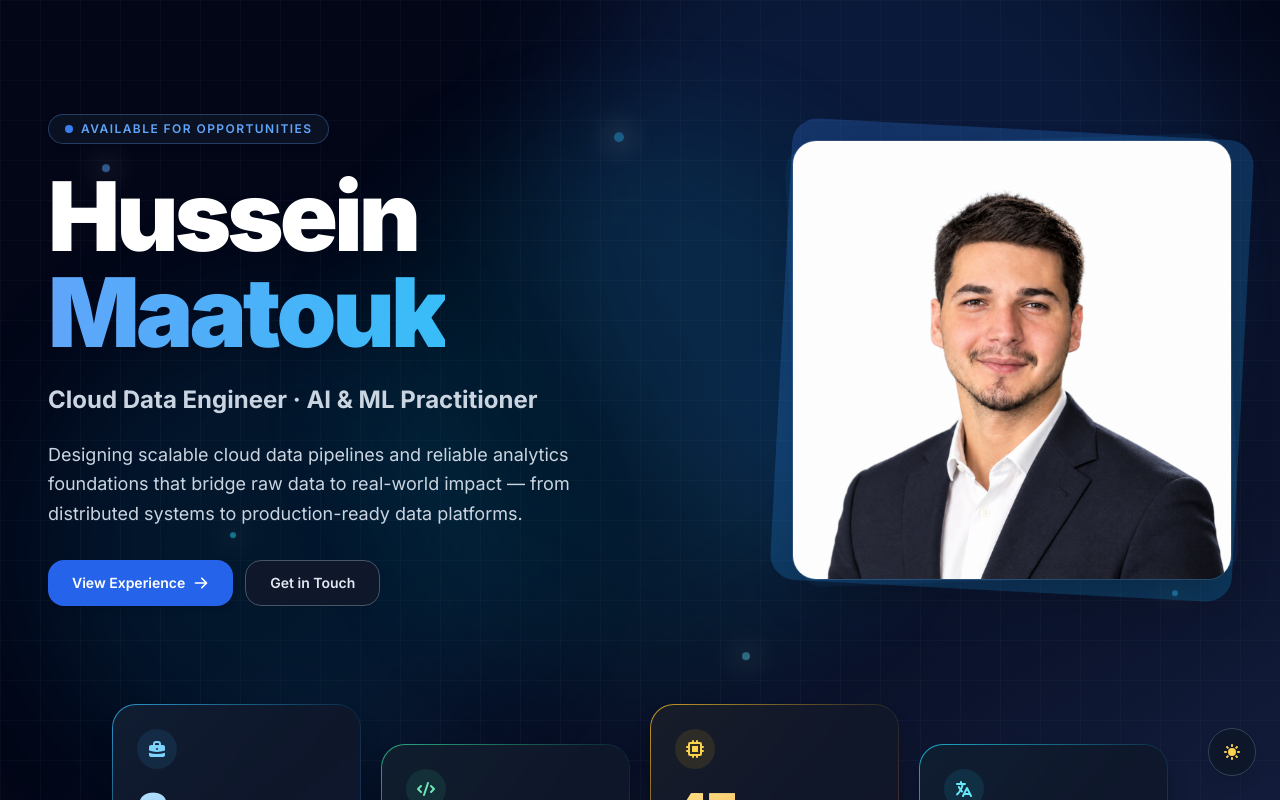
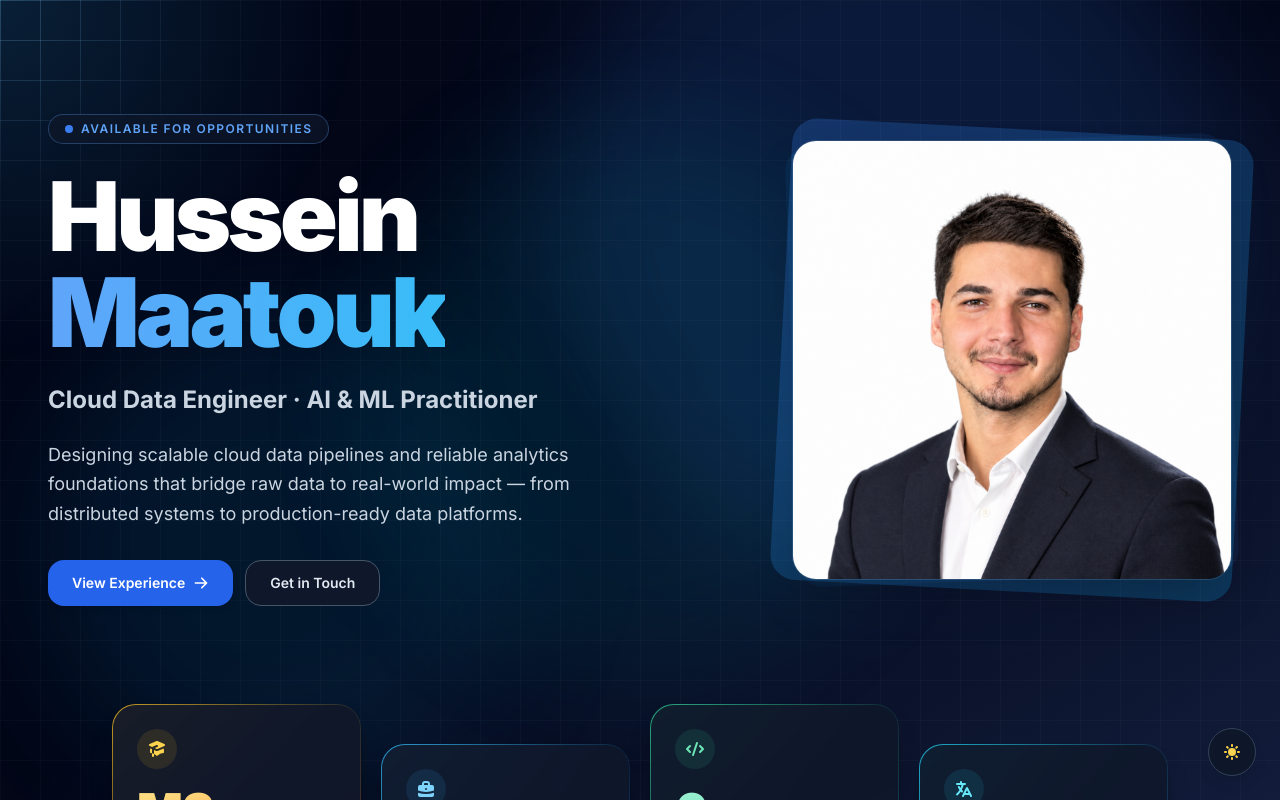
Before and after one commit to hussein320/portofolio, a Next.js app in the folder hussein-maatouk-portfolio/: page / in a window 1280 px wide. Both pictures are taken after a click on the button "Switch to dark theme". Shown: the top 800 px of the page. Built offline with nearby package versions, Linux system fonts and the light colour scheme; a web font is replaced by a local one.

Commit message:
try animation in the home section

```diff
--- a/hussein-maatouk-portfolio/src/app/globals.css
+++ b/hussein-maatouk-portfolio/src/app/globals.css
@@ -505,6 +505,29 @@
       linear-gradient(90deg, rgba(148, 163, 184, 0.08) 1px, transparent 1px);
   }
 
+  .spotlight-glow {
+    background: radial-gradient(600px circle at var(--x, 50%) var(--y, 40%), rgba(37, 99, 235, 0.1), transparent 60%);
+  }
+
+  .dark .spotlight-glow {
+    background: radial-gradient(600px circle at var(--x, 50%) var(--y, 40%), rgba(56, 189, 248, 0.14), transparent 60%);
+  }
+
+  .spotlight-grid {
+    background-image:
+      linear-gradient(rgba(37, 99, 235, 0.22) 1px, transparent 1px),
+      linear-gradient(90deg, rgba(37, 99, 235, 0.22) 1px, transparent 1px);
+    background-size: 40px 40px;
+    -webkit-mask-image: radial-gradient(260px circle at var(--x, 50%) var(--y, 40%), #000, transparent 75%);
+    mask-image: radial-gradient(260px circle at var(--x, 50%) var(--y, 40%), #000, transparent 75%);
+  }
+
+  .dark .spotlight-grid {
+    background-image:
+      linear-gradient(rgba(125, 211, 252, 0.22) 1px, transparent 1px),
+      linear-gradient(90deg, rgba(125, 211, 252, 0.22) 1px, transparent 1px);
+  }
+
   .bg-dots {
     background-image: radial-gradient(circle, rgba(37, 99, 235, 0.12) 1px, transparent 1px);
     background-size: 24px 24px;
--- a/hussein-maatouk-portfolio/src/app/page.tsx
+++ b/hussein-maatouk-portfolio/src/app/page.tsx
@@ -2,6 +2,7 @@ import Image from "next/image";
 import Link from "next/link";
 import SectionLabel from "@/components/SectionLabel";
 import TimelineItem from "@/components/TimelineItem";
+import HeroSpotlight from "@/components/HeroSpotlight";
 import { experience } from "@/data/experience";
 import { education } from "@/data/education";
 import projects from "@/data/projects";
@@ -10,16 +11,12 @@ import profileData from "@/data/profile";
 import { cn } from "@/lib/utils";
 import type { ProjectEntry } from "@/types/profile";
 import type { IconType } from "react-icons";
-import { HiBriefcase, HiChip, HiCode, HiTranslate } from "react-icons/hi";
+import { HiAcademicCap, HiBriefcase, HiCode, HiTranslate } from "react-icons/hi";
 
 const careerStart = new Date("2023-04-01");
 const yearsOfExperience = Math.floor((Date.now() - careerStart.getTime()) / (365.25 * 24 * 3600 * 1000));
 
 const liveProjects = projects.filter((p) => p.links?.length).length;
-
-const techStack = Array.from(
-  new Set(skillCategories.filter((c) => c.id !== "soft-skills").flatMap((c) => c.skills.map((sk) => sk.name)))
-);
 
 type SnapshotStat = {
   value: string;
@@ -31,6 +28,19 @@ type SnapshotStat = {
 };
 
 const snapshotStats: SnapshotStat[] = [
+  {
+    value: "MSc",
+    label: "Data Science & Artificial Intelligence",
+    sub: "University of Genoa",
+    Icon: HiAcademicCap,
+    accent: {
+      border: "from-amber-400/80 via-amber-400/10 to-orange-500/40",
+      icon: "bg-amber-100 text-amber-600 dark:bg-amber-400/10 dark:text-amber-300",
+      number: "from-amber-500 to-orange-600 dark:from-amber-200 dark:to-orange-400",
+      glow: "hover:shadow-amber-500/25",
+      watermark: "text-amber-500",
+    },
+  },
   {
     value: `${yearsOfExperience}+`,
     label: "Years in Data Engineering",
@@ -58,19 +68,6 @@ const snapshotStats: SnapshotStat[] = [
     },
   },
   {
-    value: `${techStack.length}+`,
-    label: "Cloud, Data & AI Skills",
-    sub: "GCP · BigQuery · Airflow · dbt · Kafka · PySpark",
-    Icon: HiChip,
-    accent: {
-      border: "from-amber-400/80 via-amber-400/10 to-orange-500/40",
-      icon: "bg-amber-100 text-amber-600 dark:bg-amber-400/10 dark:text-amber-300",
-      number: "from-amber-500 to-orange-600 dark:from-amber-200 dark:to-orange-400",
-      glow: "hover:shadow-amber-500/25",
-      watermark: "text-amber-500",
-    },
-  },
-  {
     value: String(languages.length),
     label: "Languages Spoken",
     Icon: HiTranslate,
@@ -83,15 +80,6 @@ const snapshotStats: SnapshotStat[] = [
       watermark: "text-cyan-500",
     },
   },
-];
-
-const heroParticles = [
-  "left-[8%] top-[22%] h-2 w-2 bg-indigo-400/50",
-  "left-[18%] top-[68%] h-1.5 w-1.5 bg-cyan-400/50",
-  "left-[48%] top-[18%] h-2.5 w-2.5 bg-violet-400/40",
-  "right-[18%] top-[30%] h-2 w-2 bg-indigo-300/50",
-  "right-[8%] bottom-[24%] h-1.5 w-1.5 bg-sky-400/50",
-  "left-[58%] bottom-[16%] h-2 w-2 bg-fuchsia-300/40",
 ];
 
 type CodeLine = { text: string; kind?: "comment" | "keyword" | "string" | "output" };
@@ -343,10 +331,8 @@ export default function Page() {
           <div className="absolute bottom-0 left-10 h-[480px] w-[480px] rounded-full bg-violet-200/35 dark:bg-violet-500/10 blur-3xl motion-safe:animate-float" />
           <div className="absolute left-1/2 top-1/2 h-[560px] w-[560px] -translate-x-1/2 -translate-y-1/2 rounded-full bg-cyan-100/40 dark:bg-cyan-500/10 blur-3xl motion-safe:animate-pulse-soft" />
           <div className="absolute inset-0 bg-grid opacity-60" />
-          {heroParticles.map((particle) => (
-            <span key={particle} className={cn("absolute rounded-full shadow-[0_0_30px_currentColor] motion-safe:animate-float", particle)} />
-          ))}
         </div>
+        <HeroSpotlight />
         <div className="relative z-10 max-w-7xl mx-auto px-6 lg:px-12 grid grid-cols-1 lg:grid-cols-2 gap-16 items-center">
           <div className="flex flex-col gap-6">
             <div className="inline-flex items-center gap-2 rounded-full border border-indigo-200 dark:border-indigo-400/30 bg-white/70 dark:bg-slate-900/70 px-4 py-1.5 w-fit shadow-sm backdrop-blur">
--- /dev/null
+++ b/hussein-maatouk-portfolio/src/components/HeroSpotlight.tsx
@@ -0,0 +1,43 @@
+"use client";
+import { useEffect, useRef } from "react";
+
+// Soft glow that follows the pointer and lights up the hero grid beneath it.
+export default function HeroSpotlight() {
+  const ref = useRef<HTMLDivElement>(null);
+
+  useEffect(() => {
+    const el = ref.current;
+    const section = el?.parentElement;
+    if (!el || !section) return;
+
+    let frame = 0;
+    const move = (e: PointerEvent) => {
+      if (e.pointerType !== "mouse") return;
+      const rect = section.getBoundingClientRect();
+      cancelAnimationFrame(frame);
+      frame = requestAnimationFrame(() => {
+        el.style.setProperty("--x", `${e.clientX - rect.left}px`);
+        el.style.setProperty("--y", `${e.clientY - rect.top}px`);
+        el.style.opacity = "1";
+      });
+    };
+    const leave = () => {
+      el.style.opacity = "0";
+    };
+
+    section.addEventListener("pointermove", move);
+    section.addEventListener("pointerleave", leave);
+    return () => {
+      cancelAnimationFrame(frame);
+      section.removeEventListener("pointermove", move);
+      section.removeEventListener("pointerleave", leave);
+    };
+  }, []);
+
+  return (
+    <div ref={ref} aria-hidden="true" className="pointer-events-none absolute inset-0 opacity-0 transition-opacity duration-700">
+      <div className="spotlight-glow absolute inset-0" />
+      <div className="spotlight-grid absolute inset-0" />
+    </div>
+  );
+}
```
